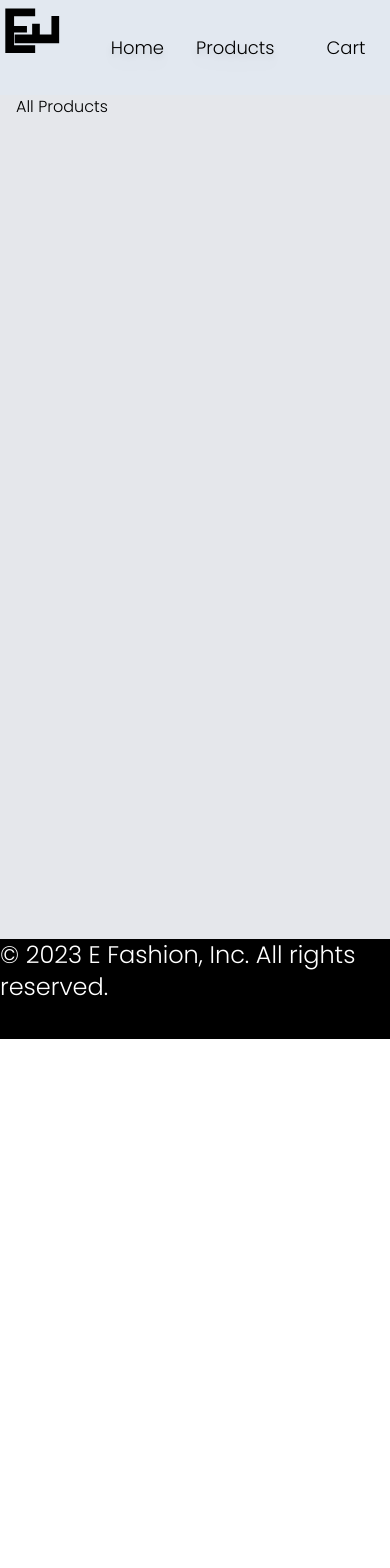
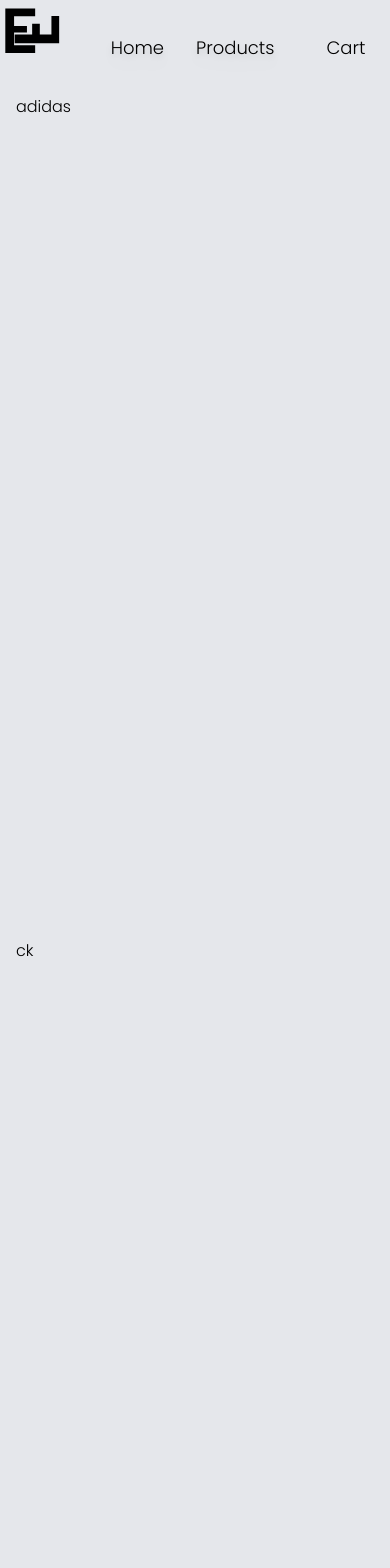
Before and after one commit to mano-1310/ECommerce-UI, a React (Create React App) app: page /products in a window 390 px wide. Shown: the top 1568 px of the page. Before the commit the page ends 1039 px from the top, so only its background shows below. Built offline with nearby package versions, Linux system fonts and the light colour scheme.

Commit message:
brand products updated

```diff
--- a/src/App.tsx
+++ b/src/App.tsx
@@ -4,6 +4,13 @@ import Footer from './components/Footer';
 import Home from './components/Home';
 import Products from './components/Products';
 import Navbar from './components/Navbar';
+//brand_products
+import Ck from './components/brand_products/ck';
+import Nike from './components/brand_products/nike';
+import Adidas from './components/brand_products/adidas';
+import Allensolly from './components/brand_products/allensolly';
+import Zara from './components/brand_products/zara';
+import Puma from './components/brand_products/puma';
 import { Route, Routes } from 'react-router-dom';
 import Cart from './components/Cart';
 
@@ -17,6 +24,12 @@ function App() {
         <Route path='/home' element={< Home />} />
         <Route path='/products' element={< Products />} />
         <Route path='/cart' element={< Cart />} />
+        <Route path='/ck' element={< Ck />} />
+        <Route path='/allensolly' element={< Allensolly />} />
+        <Route path='/nike' element={< Nike />} />
+        <Route path='/zara' element={< Zara />} />
+        <Route path='/puma' element={< Puma />} />
+        <Route path='/adidas' element={< Adidas />} />
       </Routes>
       <Footer />
     </Background>
--- a/src/components/Footer.tsx
+++ b/src/components/Footer.tsx
@@ -2,7 +2,7 @@ const Footer = () => {
   return (
     <footer>
       <div className="min-h-[100px] bg-black text-white">
-        <div className="flex text-2xl  justify-center items-center">
+        <div className="flex lg:text-2xl sm:text-sm  justify-center items-center">
           &copy; 2023 E Fashion, Inc. All rights reserved.
         </div>
       </div>
--- a/src/components/Home.tsx
+++ b/src/components/Home.tsx
@@ -1,4 +1,5 @@
 import React from 'react'
+import { Link } from 'react-router-dom'
 import images1 from './assets/images/dressModels/m1.jpg'
 import images2 from './assets/images/dressModels/m2.jpg'
 import images3 from './assets/images/dressModels/m3.jpg'
@@ -7,36 +8,42 @@ import ImageSlider from './ImageSlider1'
 const allBrands = [
   {
     "id": 1,
+    "path" : '/allensolly',
     "brand_name": "Allen Solly",
     "logo_url": 'http://www.pngimagesfree.com/LOGO/A/Allen-Solly/Allen-Solly-Logo-PNG-HD.png',
     "description": " It is undeniably India's largest and fastest-growing branded apparel firm, as well a a premium lifestyle retailer.It was founded by William Hollins & Co.Ltd. in 1744 and has been creating high-quality western apparel for men, women, and children ever since.The brand has a huge consumer base due to. ."
   },
   {
     "id": 2,
+    "path" : '/adidas',
     "brand_name": "Adidas",
     "logo_url": 'https://upload.wikimedia.org/wikipedia/commons/thumb/2/20/Adidas_Logo.svg/2560px-Adidas_Logo.svg.png',
     "description": " Adidas was founded in 1949 and it is one of the most popular sportswear brands today. This is actually the second-largest sportswear manufacturer in the world presently. While it is more known for its shoes and other sportswear, Adidas has an impressive clothing catalog also. . ."
   },
   {
     "id": 3,
+    "path" : '/nike',
     "brand_name": "Nike",
     "logo_url": 'https://1000logos.net/wp-content/uploads/2021/11/Nike-Logo.png',
     "description": " Nike is an American multinational firm with a wide range of high-quality and distinctively styled items. Nike was founded on January 25, 1964, in Beaverton, Oregon, United States, and now has over 1200 stores worldwide Nike is a well-known clothing brand around the world. It specially caters. . ."
   },
   {
     "id": 4,
+    "path" : '/ck',
     "brand_name": "Calvin Klein",
     "logo_url": 'https://1000logos.net/wp-content/uploads/2021/11/Calvin-Klein-logo.png',
     "description": "Calvin Klein Inc. was founded in 1968 and is an American fashion house. Its headquarters are in New York City's Midtown Manhattan, and it first came to India in 2007. It is a well-known brand with a large following, as well as a favourite among celebrities It is not merely a clothing line, but also . . ."
   },
   {
     "id": 5,
+    "path" : '/zara',
     "brand_name": "Zara",
     "logo_url": 'https://1000logos.net/wp-content/uploads/2022/08/Zara-log%D0%BE.png',
     "description": "Zara was started by Ortega Gaona and Rosalia Mera and is currently one of India's most popular clothing brands.  It is a subsidiary of the Inditex Group and operates 2270 locations worldwide, as well as online retailers It is known for its high-end quality and stylish design . . ."
   },
   {
     "id": 6,
+    "path" : '/puma',
     "brand_name": "Puma",
     "logo_url": 'https://1000logos.net/wp-content/uploads/2017/05/PUMA-logo.jpg',
     "description": " Puma SE, branded as Puma, is a German multinational corporation that designs and manufactures athletic and casual footwear, apparel and accessories, which is headquartered in Herzogenaurach, Bavaria, Germany. Puma is the third largest sportswear manufacturer in the world . . ."
@@ -68,7 +75,8 @@ const Home = () => {
                 {brand.description}
                 </p>
               </div>
-              <div className="justify-center flex p-2"><button className="py-2 w-full rounded text-white hover:bg-slate-900 bg-black">Products</button></div>
+              <Link to={brand.path}>
+              <div className="justify-center flex p-2"><button className="py-2 w-full rounded text-white hover:bg-slate-900 bg-black">Products</button></div></Link>
             </div>
           )
         }
--- a/src/components/Navbar.tsx
+++ b/src/components/Navbar.tsx
@@ -2,7 +2,7 @@ import { Link } from 'react-router-dom';
 const Navbar = () => {
 
   return (
-      <div className="bg-slate-200 w-full" id='home'>
+      <div className="bg-gray-200 w-full" id='home'>
         <div className="flex top-0">
           <nav className="min-h-[70px] scroll-smooth bg-opacity-75 rounded-xl top-0 max-w-fit container flex">
             <div className="lg:p-3 sm:p-1">
--- a/src/components/Products.tsx
+++ b/src/components/Products.tsx
@@ -1,9 +1,19 @@
 import React from 'react'
-
+import Ck from './brand_products/ck'
+import Puma from './brand_products/puma'
+import Allensolly from './brand_products/allensolly'
+import Zara from './brand_products/zara'
+import Nike from './brand_products/nike'
+import Adidas from './brand_products/adidas'
 const Posts = () => {
   return (
     <div className="min-h-screen px-4" id='products'>
-      All Products
+      <Adidas/>
+      <Ck/>
+      <Puma/>
+      <Zara/>
+      <Allensolly/>
+      <Nike/>
     </div>
   )
 }
--- a/src/components/brand_products/adidas.tsx
+++ b/src/components/brand_products/adidas.tsx
@@ -2,7 +2,9 @@ import React from 'react'
 
 const adidas = () => {
   return (
-    <div>adidas</div>
+    <div className="min-h-screen">
+      adidas
+    </div>
   )
 }
 
--- a/src/components/brand_products/allensolly.tsx
+++ b/src/components/brand_products/allensolly.tsx
@@ -2,7 +2,7 @@ import React from 'react'
 
 const allensolly = () => {
   return (
-    <div>allensolly</div>
+    <div className="min-h-screen">allensolly</div>
   )
 }
 
--- a/src/components/brand_products/ck.tsx
+++ b/src/components/brand_products/ck.tsx
@@ -2,7 +2,7 @@ import React from 'react'
 
 const ck = () => {
   return (
-    <div>ck</div>
+    <div className="min-h-screen">ck</div>
   )
 }
 
--- a/src/components/brand_products/nike.tsx
+++ b/src/components/brand_products/nike.tsx
@@ -2,7 +2,7 @@ import React from 'react'
 
 const nike = () => {
   return (
-    <div>nike</div>
+    <div className="min-h-screen">nike</div>
   )
 }
 
--- a/src/components/brand_products/puma.tsx
+++ b/src/components/brand_products/puma.tsx
@@ -2,7 +2,7 @@ import React from 'react'
 
 const puma = () => {
   return (
-    <div>puma</div>
+    <div className="min-h-screen">puma</div>
   )
 }
 
--- a/src/components/brand_products/zara.tsx
+++ b/src/components/brand_products/zara.tsx
@@ -2,7 +2,7 @@ import React from 'react'
 
 const zara = () => {
   return (
-    <div>zara</div>
+    <div className="min-h-screen">zara</div>
   )
 }
 
```
